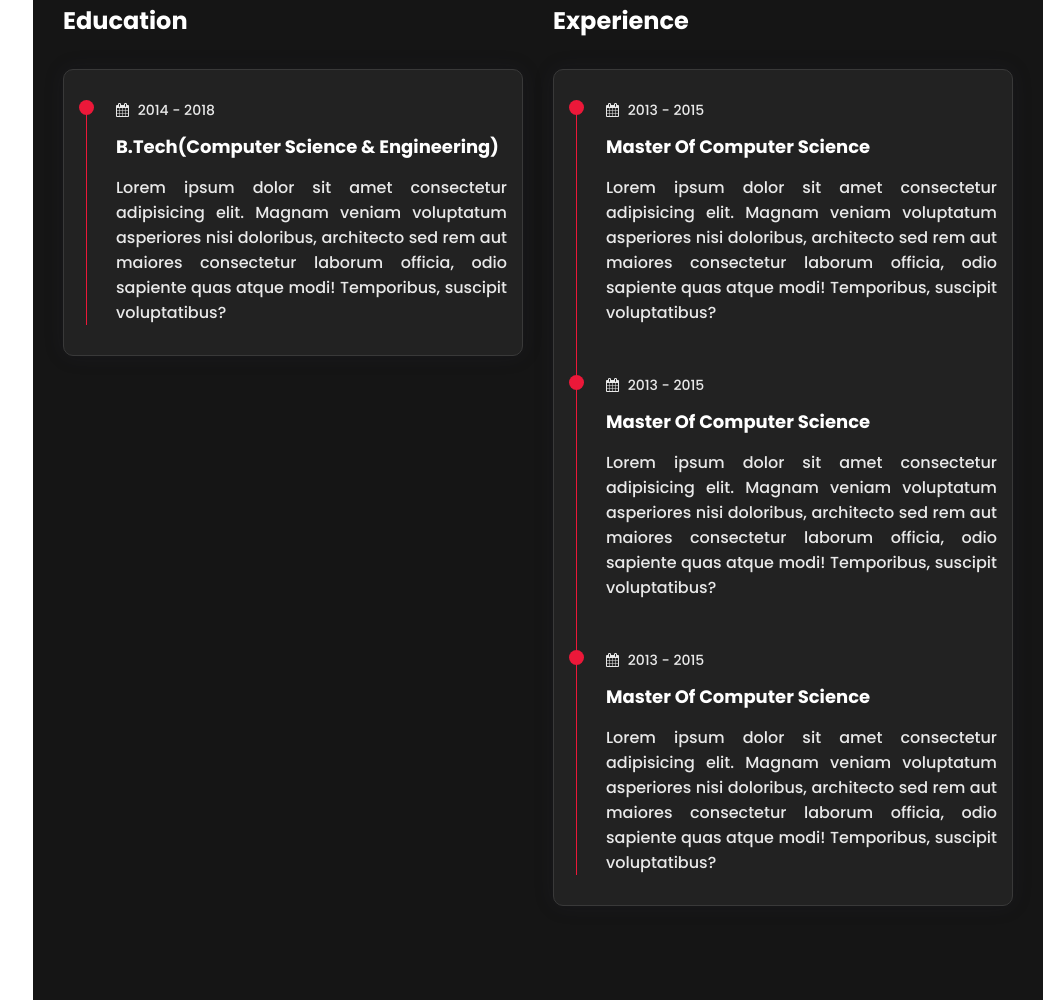
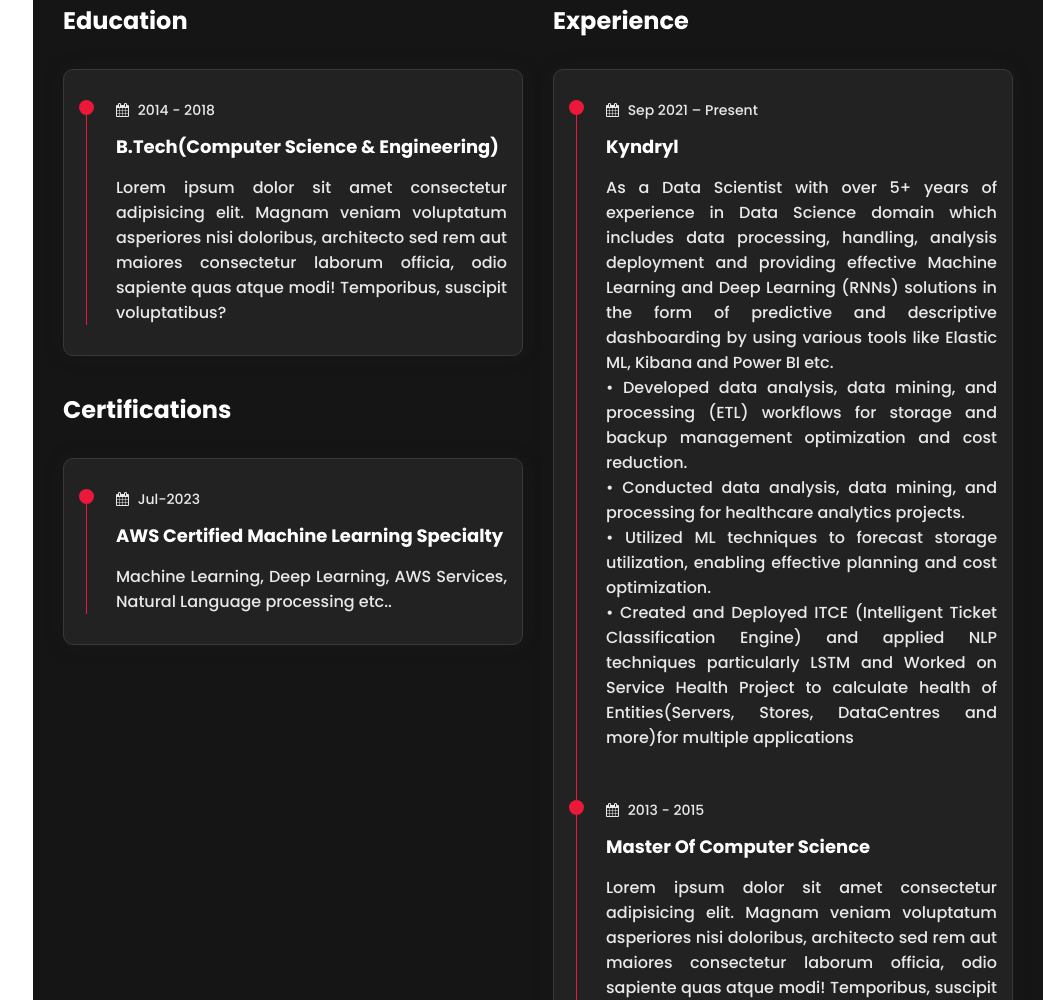
Before and after one commit to nktyagi123/portfolio, a plain HTML site: page index.html in a window 1280 px wide. Shown: the part 1613-2613 px from the top of the page, without its empty margins (237-1280 px from the left). Drawn offline with nearby package versions, Linux system fonts and the light colour scheme; a web font is replaced by a local one.

Commit message:
Changes of Experience and Education tails

```diff
--- a/index.html
+++ b/index.html
@@ -180,35 +180,29 @@
                                                         officia, odio sapiente quas atque modi! Temporibus, suscipit
                                                         voluptatibus?</p>
                                                 </div>
-                                                <!--
+
+                                            </div>
+                                        </div>
+                                    </div>
+                                    <h3 class="title"><p><br>Certifications</p></h3>
+                                    <div class="row">
+                                        <div class="timeline-box padd-15">
+                                            <div class="timeline shadow-dark">
+                                                <!-- timeline item -->
                                                 <div class="timeline-item">
                                                     <div class="circle-dot"></div>
                                                     <h3 class="timeline-date">
-                                                        <i class="fa fa-calendar"></i> 2014 - 2018
+                                                        <i class="fa fa-calendar"></i> Jul-2023
                                                     </h3>
-                                                    <h4 class="timeline-title">Master of Computer Science</h4>
-                                                    <p class="timeline-text">Lorem ipsum dolor sit amet consectetur
-                                                        adipisicing elit. Magnam veniam voluptatum asperiores nisi
-                                                        doloribus, architecto sed rem aut maiores consectetur laborum
-                                                        officia, odio sapiente quas atque modi! Temporibus, suscipit
-                                                        voluptatibus?</p>
+                                                    <h4 class="timeline-title">AWS Certified Machine Learning Specialty</h4>
+                                                    <p class="timeline-text">Machine Learning, Deep Learning, AWS Services, Natural Language processing etc..</p>
                                                 </div>
-                                                <div class="timeline-item">
-                                                    <div class="circle-dot"></div>
-                                                    <h3 class="timeline-date">
-                                                        <i class="fa fa-calendar"></i> 2013 - 2015
-                                                    </h3>
-                                                    <h4 class="timeline-title">Master of Computer Science</h4>
-                                                    <p class="timeline-text">Lorem ipsum dolor sit amet consectetur
-                                                        adipisicing elit. Magnam veniam voluptatum asperiores nisi
-                                                        doloribus, architecto sed rem aut maiores consectetur laborum
-                                                        officia, odio sapiente quas atque modi! Temporibus, suscipit
-                                                        voluptatibus?</p>
-                                                </div>-->
+
                                             </div>
                                         </div>
                                     </div>
                                 </div>
+
                                 <div class="experience padd-15">
                                     <h3 class="title">Experience</h3>
                                     <div class="row">
@@ -218,14 +212,21 @@
                                                 <div class="timeline-item">
                                                     <div class="circle-dot"></div>
                                                     <h3 class="timeline-date">
-                                                        <i class="fa fa-calendar"></i> 2013 - 2015
+                                                        <i class="fa fa-calendar"></i> Sep 2021 – Present
                                                     </h3>
-                                                    <h4 class="timeline-title">Master of Computer Science</h4>
-                                                    <p class="timeline-text">Lorem ipsum dolor sit amet consectetur
-                                                        adipisicing elit. Magnam veniam voluptatum asperiores nisi
-                                                        doloribus, architecto sed rem aut maiores consectetur laborum
-                                                        officia, odio sapiente quas atque modi! Temporibus, suscipit
-                                                        voluptatibus?</p>
+                                                    <h4 class="timeline-title">Kyndryl</h4>
+                                                    <p class="timeline-text">As a Data Scientist with over 5+ years of experience in Data Science domain which includes data
+                                                        processing, handling, analysis deployment and providing effective Machine Learning and Deep Learning
+                                                        (RNNs) solutions in the form of predictive and descriptive dashboarding by using various tools like
+                                                        Elastic ML, Kibana and Power BI etc.<br>
+
+                                                        • Developed data analysis, data mining, and processing (ETL) workflows for storage and backup
+                                                        management optimization and cost reduction.<br>
+                                                        • Conducted data analysis, data mining, and processing for healthcare analytics projects.<br>
+                                                        • Utilized ML techniques to forecast storage utilization, enabling effective planning and cost optimization.<br>
+                                                        • Created and Deployed ITCE (Intelligent Ticket Classification Engine) and applied NLP techniques
+                                                        particularly LSTM and Worked on Service Health Project to calculate health of Entities(Servers, Stores,
+                                                        DataCentres and more)for multiple applications</p>
                                                 </div>
                                                 <div class="timeline-item">
                                                     <div class="circle-dot"></div>
```
